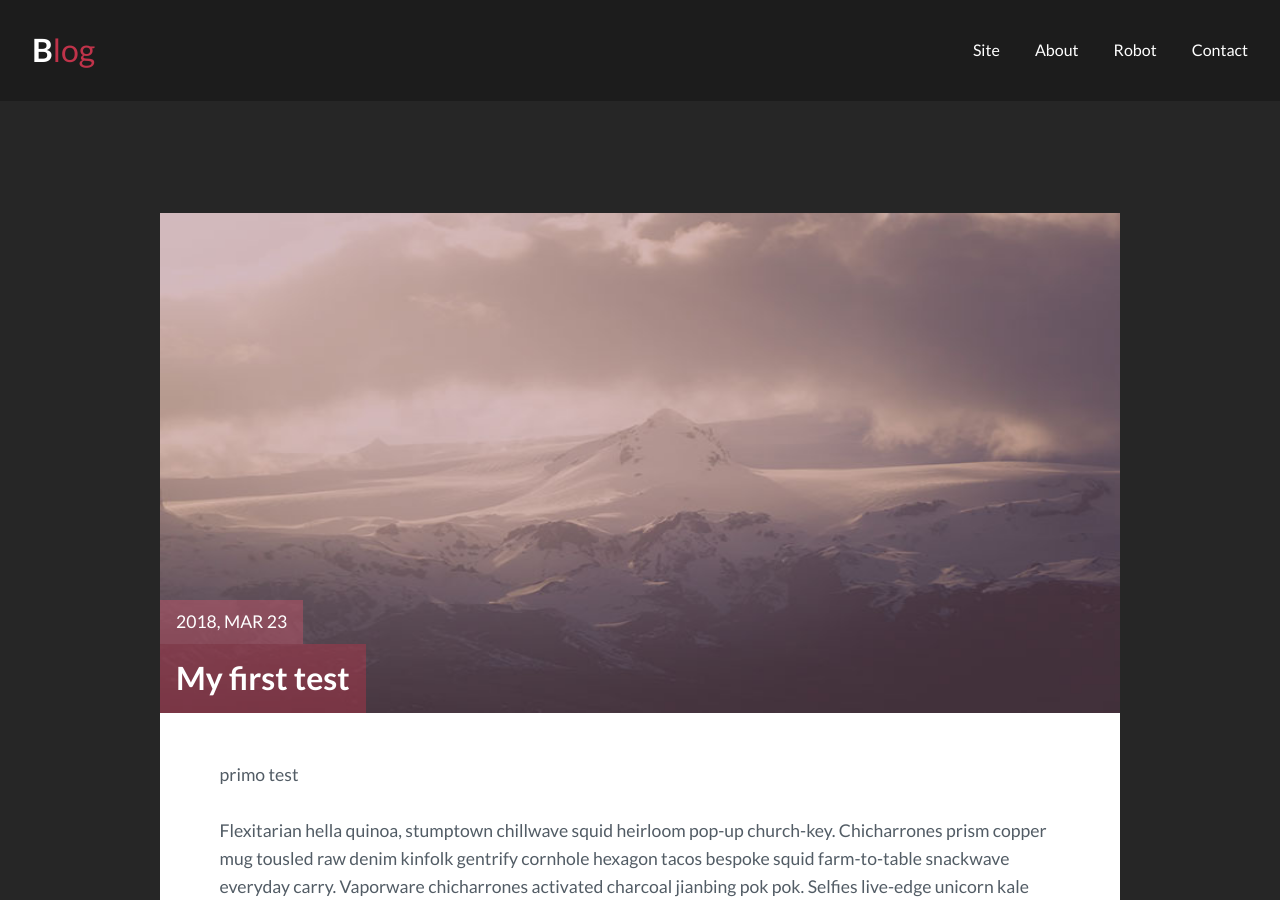
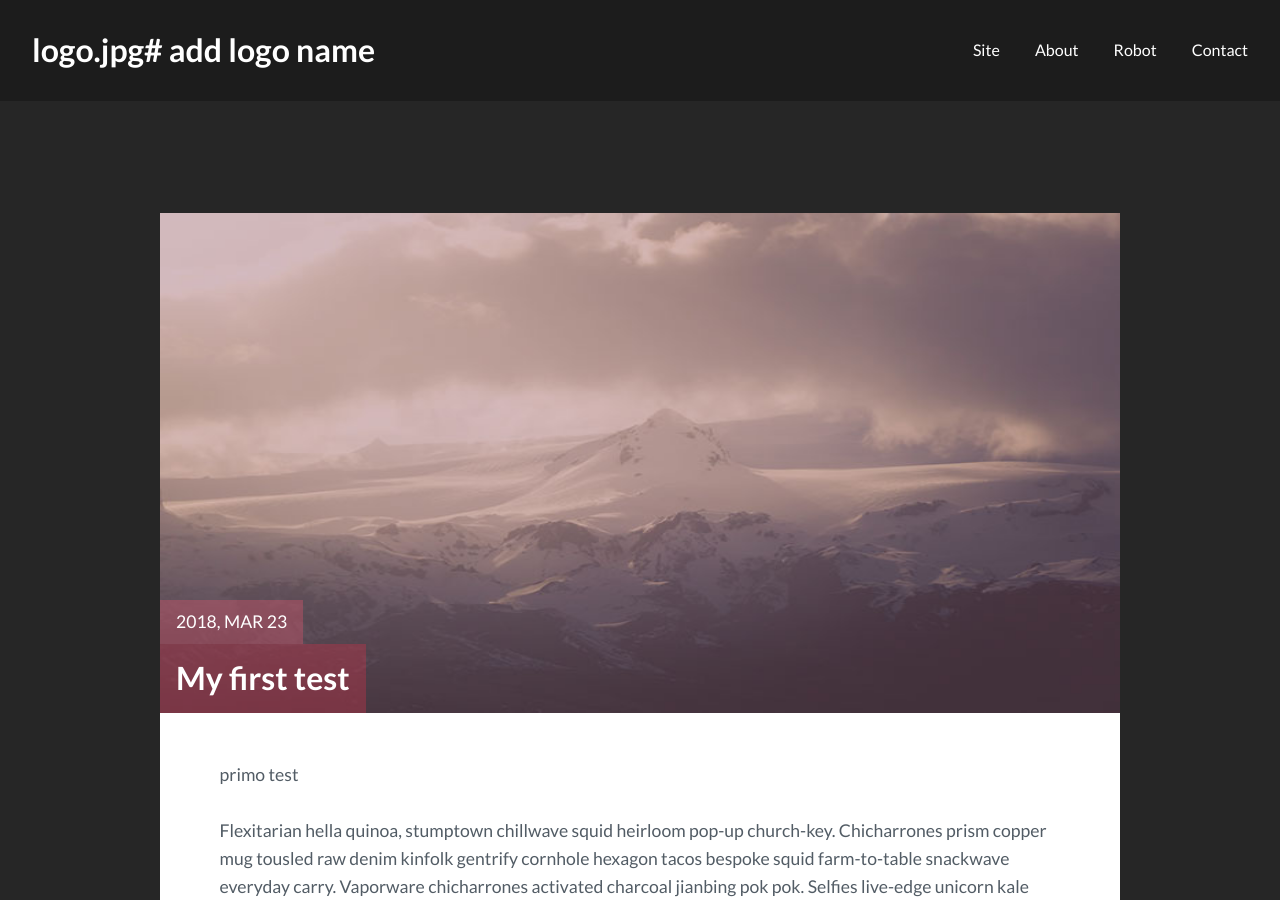
Before and after one commit to 73stefano/73stefano.github.io, a Jekyll site: the page built from _posts/2018-03-23-the-test.markdown, in a window 1280 px wide and 900 px high. Built offline with Jekyll 4.4.1, drawn with Linux system fonts in a browser that asks for light colours.

Commit message:
Update _config.yml

```diff
--- a/_config.yml
+++ b/_config.yml
@@ -1,4 +1,4 @@
-logo: # add logo name
+logo: logo.jpg# add logo name
 title: StefanoPica
 description: > # this means to ignore newlines until "baseurl:"
   Write an awesome description for your new site here. You can edit this
```
